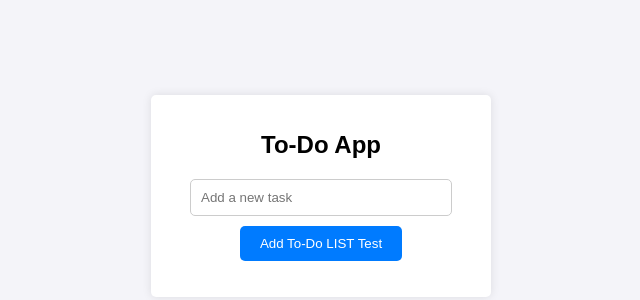
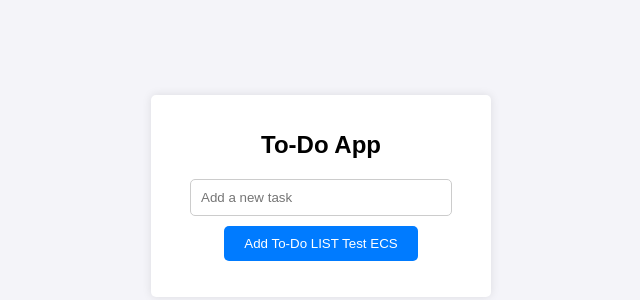
Before and after one commit to nirmalbasnet/aws-ecs-deploy, a website built with Parcel: page index.html in a window 1280 px wide. Shown: the part 204-504 px from the top of the page, without its empty margins (319-959 px from the left). Built offline with nearby package versions, Linux system fonts and the light colour scheme.

Commit message:
fix: trigger worflow

```diff
--- a/index.html
+++ b/index.html
@@ -10,7 +10,7 @@
     <div class="container">
       <h1>To-Do App</h1>
       <input type="text" id="taskInput" placeholder="Add a new task" />
-      <button id="addTaskButton">Add To-Do LIST Test</button>
+      <button id="addTaskButton">Add To-Do LIST Test ECS</button>
       <ul id="taskList"></ul>
     </div>
     <script src="script.js"></script>
```
